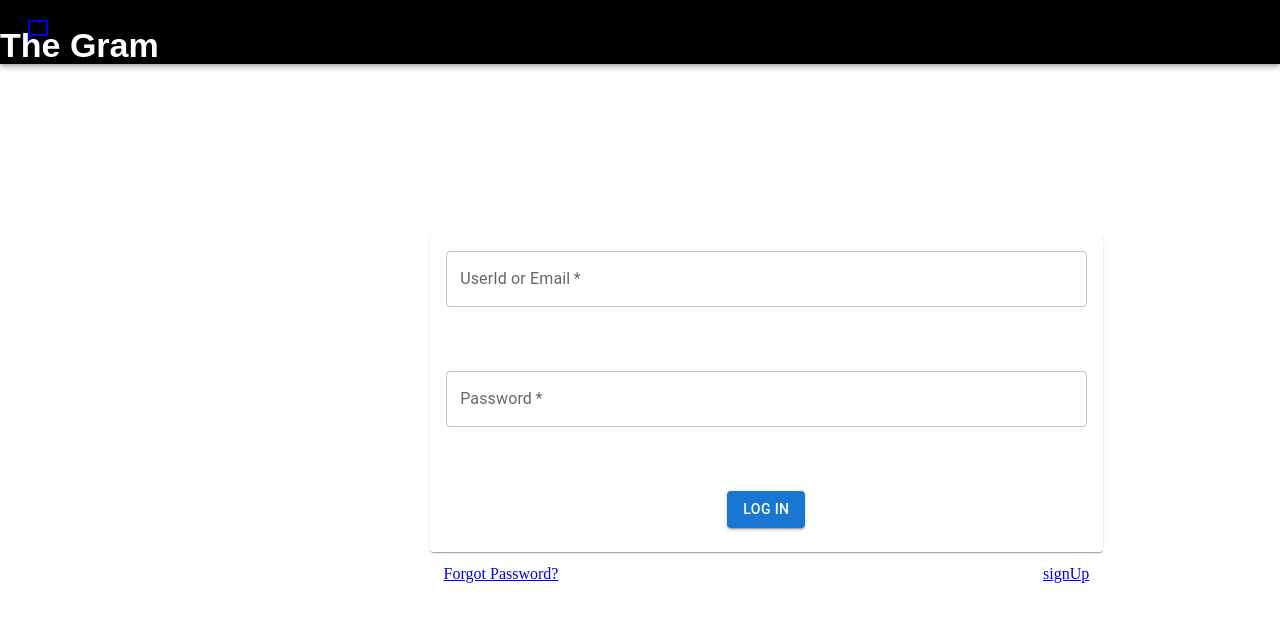
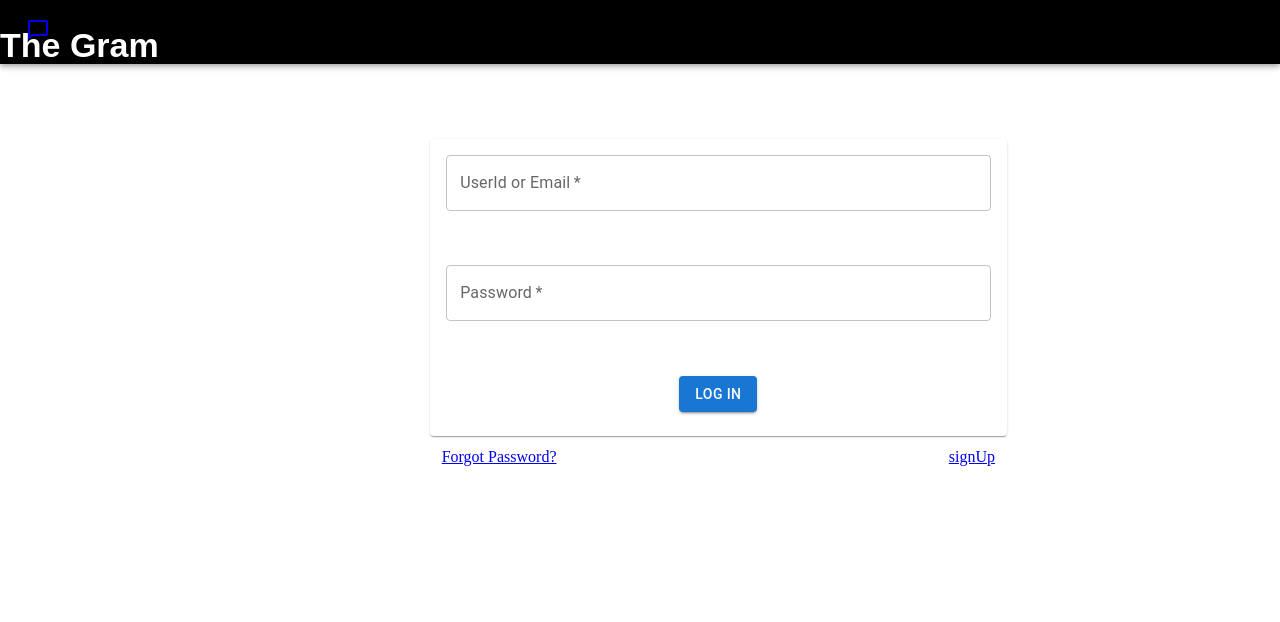
Before and after one commit to maahi-jain/The-Gram, a React (Create React App) app in the folder frontend/: page / in a window 1280 px wide. Shown: the top 622 px of the page. Built offline with nearby package versions, Linux system fonts and the light colour scheme.

Commit message:
update container style

```diff
--- a/frontend/src/components/Login/style.css
+++ b/frontend/src/components/Login/style.css
@@ -32,3 +32,15 @@
   justify-content: space-between;
   padding: 2%;
 }
+
+@media screen and (min-width: 600px) {
+  .container {
+    width: 60%;
+    margin: 0;
+    padding-top: 0;
+    margin-left: 15%;
+  }
+  .container {
+    margin-block-end: 2%;
+  }
+}
```
